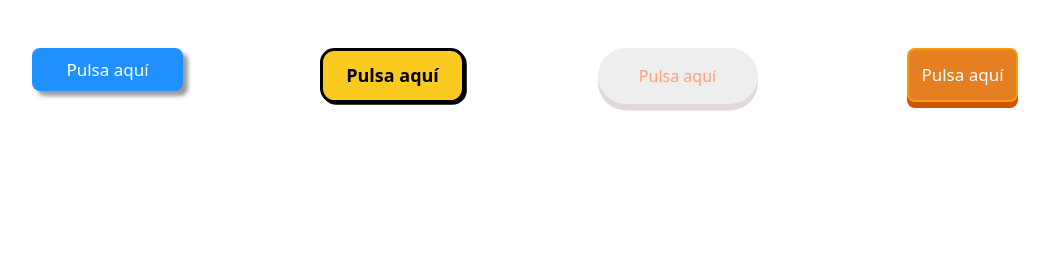
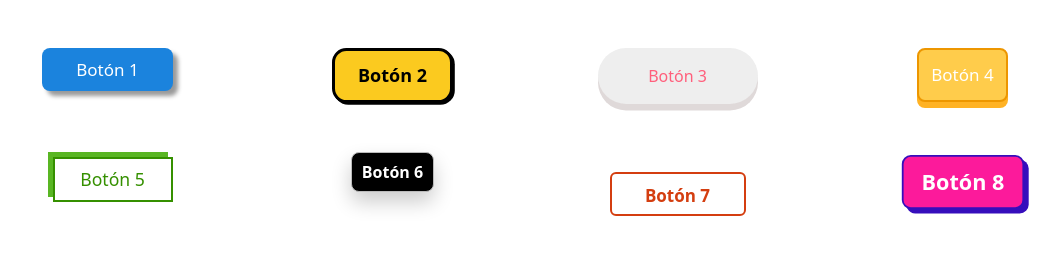
Before and after one commit to EduardoHernandezGuzman/botones-de-prueba-1, a plain HTML site: page index.html in a window 1280 px wide. Shown: the whole page, without its empty margins (105-1165 px from the left). Drawn offline with nearby package versions, Linux system fonts and the light colour scheme.

Commit message:
añadidos 4 nuevos botones

```diff
--- a/index.html
+++ b/index.html
@@ -14,25 +14,47 @@
         <div class="row row-cols-4">
 
           <div class="col">
-            <button id="boton01"> Pulsa aquí
+            <button id="boton01"> Botón 1
             </button>
           </div>
 
           <div class="col">
-            <button id="boton02"> Pulsa aquí
+            <button id="boton02"> Botón 2
             </button>
           </div>
           <div class="col">
-            <button id="boton03"> Pulsa aquí
+            <button id="boton03"> Botón 3
             </button>
           </div>
           <div class="col">
-            <button id="boton04"> Pulsa aquí
+            <button id="boton04"> Botón 4
             </button>
           </div>
         </div>
+    </div>
+
+    <div class="container text-center mt-5">
+      <div class="row row-cols-4">
+
+        <div class="col">
+          <button id="boton05"> Botón 5
+          </button>
+        </div>
+
+        <div class="col">
+          <button id="boton06"> Botón 6
+          </button>
+        </div>
+        <div class="col">
+          <button id="boton07"> Botón 7
+          </button>
+        </div>
+        <div class="col">
+          <button id="boton08"> Botón 8
+          </button>
+        </div>
       </div>
-
+  </div>
 
 
 
--- a/styles.css
+++ b/styles.css
@@ -4,13 +4,13 @@
  padding: 0.5em 2em;
  border: transparent;
  box-shadow: 5px 5px 4px rgba(0, 0, 0, 0.4);
- background: dodgerblue;
+ background: #1b83dd;
  color: white;
  border-radius: 8px;
 }
 
 #boton01:hover {
- background: rgb(63, 152, 241);
+ background: rgb(30,145,237);
 
 }
 
@@ -48,7 +48,7 @@
     font-size: 1rem;
     width: 10em;
     border-radius: 10rem;
-    color: lightsalmon;
+    color: #ff5f7c;
     box-shadow: 0 0.4rem #dfd9d9;
     cursor: pointer;
    }
@@ -60,7 +60,7 @@
    }
 
    #boton03:hover:not(:disabled) {
-    background: lightsalmon;
+    background: #ff5f7c;
     color: white;
     text-shadow: 0 0.1rem #bcb4b4;
    }
@@ -74,16 +74,159 @@
    #boton04 {
     color: #ffffff;
     font-size: 17px;
-    background-color: #e67e22;
-    border: 2px solid #f39c12;
+    background-color: #ffcc4b;
+    border: 2px solid #ed9600;
     border-radius: 8px;
     padding: 12px;
-    box-shadow: 0px 6px 0px #d35400;
+    box-shadow: 0px 6px 0px #ffb224;
     transition: all .1s;
    }
 
    #boton04:active {
-    box-shadow: 0px 2px 0px #d35400;
+    box-shadow: 0px 2px 0px #ffe56c;
     position: relative;
     top: 4px;
    }
+
+    /* BOTÓN 5 */
+    #boton05{
+    padding: 10px 20px;
+    font-size: 1.1rem;
+    background-color: rgb(89, 182, 35);
+    border: none;
+    color: white;
+    position: relative;
+    width: 120px;
+    height: 45px;
+    transition: background-color 0.2s ease-in, all 0.15s ease-in;
+  }
+
+  #boton05:after {
+    display: flex;
+    align-items: center;
+    justify-content: center;
+    content: "Botón 5";
+    width: 120px;
+    height: 45px;
+    position: absolute;
+    top: 0;
+    left: 0;
+    transform: translate(5px, 5px);
+    background-color: white;
+    color: rgb(53, 144, 0);
+    border: 2px solid rgb(53, 144, 0);
+    transition: all 0.15s ease-in;
+  }
+
+  #boton05:hover::after {
+    transform: translate(-8px, -9px);
+  }
+
+  #boton05:hover {
+    transform: translate(5px, 5px);
+  }
+
+  #boton05:active::after {
+    background-color: rgb(232, 255, 219);
+  }
+
+  /* BOTÓN 6 */
+  #boton06 {
+    background-color: black;
+    padding: 7px 10px;
+    border: 1px solid #bbb;
+    color: white;
+    font-weight: 600;
+    cursor: pointer;
+    border-radius: 8px;
+    box-shadow: 0 10px 20px rgba(0,0,0,0.2);
+    transition: all .3s cubic-bezier(0.68, -0.55, 0.265, 1.55);
+  }
+
+  #boton06:hover {
+    background-color: red;
+    color: #fff;
+    box-shadow: -20px 50px 50px rgba(0,0,0,0.2);
+    border: none;
+    padding: 10px 20px;
+  }
+
+  /* BOTÓN 7 */
+  #boton07 {
+    --color: #d43e10;
+    background-color: #fff;
+    font-family: inherit;
+    display: inline-block;
+    width: 8em;
+    height: 2.6em;
+    line-height: 2.5em;
+    margin: 20px;
+    position: relative;
+    overflow: hidden;
+    border: 2px solid var(--color);
+    transition: color .5s;
+    z-index: 1;
+    font-size: 17px;
+    border-radius: 6px;
+    font-weight: 700;
+    cursor: pointer;
+    color: var(--color);
+  }
+
+  #boton07:before {
+    content: "";
+    position: absolute;
+    z-index: -1;
+    background: var(--color);
+    height: 150px;
+    width: 200px;
+    border-radius: 50px;
+    bottom: 100%;
+    right: 100%;
+    transition: .8s ease;
+  }
+
+  #boton07:hover {
+    color: #fff;
+  }
+
+  #boton07:hover:before {
+    bottom: -30px;
+    left: -30px;
+  }
+
+  #boton07:active:before {
+    background: #3a0ca3;
+    transition: background 2s;
+  }
+
+  /* BOTÓN 8 */
+  #boton08 {
+    display: inline-block;
+    padding: 10px 20px;
+    font-size: 24px;
+    font-weight: bold;
+    text-align: center;
+    text-decoration: none;
+    color: #fff;
+    background-color: #fc1a9b;
+    border: 2px solid #360ebc;
+    border-radius: 10px;
+    box-shadow: 5px 5px 0px #360ebc;
+    transition: all 0.3s ease;
+    scale: 0.9;
+  }
+
+  #boton08:hover {
+    background-color: #fff;
+    color: #fc1a9b;
+    border: 2px solid #fc1a9b;
+    box-shadow: 5px 5px 0px #fc1a9b;
+    scale: 1;
+  }
+
+  #boton08:active {
+    background-color: #acca1a;
+    box-shadow: none;
+    transform: translateY(4px);
+  }
```
